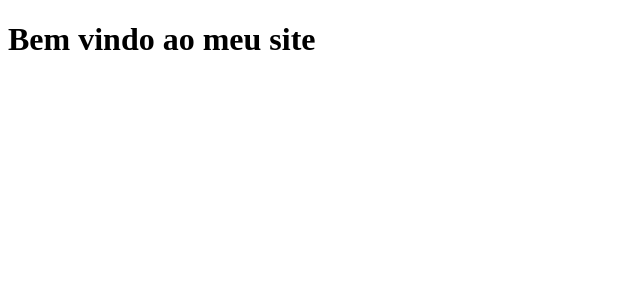
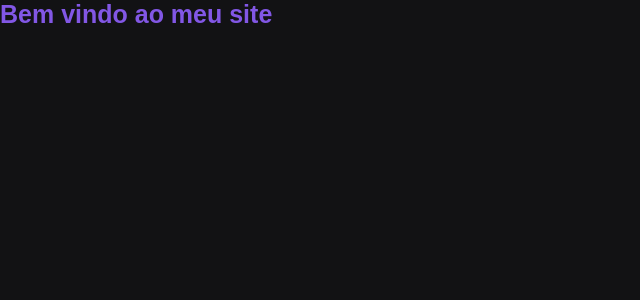
Before and after one commit to matheuseufrasio2/my-landing, a Next.js app: page / in a window 1280 px wide. Shown: the top 300 px of the page, without its empty margins (0-640 px from the left). Built offline with nearby package versions, Linux system fonts and the light colour scheme.

Commit message:
adiconado styled components

```diff
--- /dev/null
+++ b/babel.config.js
@@ -0,0 +1,4 @@
+module.exports = {
+  presets: ["next/babel"],
+  plugins: [["styled-components", { "ssr": true, "displayName": true, }]]
+ }
--- a/package.json
+++ b/package.json
@@ -10,13 +10,16 @@
   "dependencies": {
     "next": "10.0.3",
     "react": "17.0.1",
-    "react-dom": "17.0.1"
+    "react-dom": "17.0.1",
+    "styled-components": "^5.2.1"
   },
   "devDependencies": {
     "@types/node": "^14.14.10",
     "@types/react": "^17.0.0",
+    "@types/styled-components": "^5.1.4",
     "@typescript-eslint/eslint-plugin": "^4.9.0",
     "@typescript-eslint/parser": "^4.9.0",
+    "babel-plugin-styled-components": "^1.12.0",
     "eslint": "^7.15.0",
     "eslint-config-airbnb": "^18.2.1",
     "eslint-config-prettier": "^7.0.0",
--- a/pages/_app.tsx
+++ b/pages/_app.tsx
@@ -1,5 +1,12 @@
-function MyApp({ Component, pageProps }) {
-  return <Component {...pageProps} />
+import React from 'react';
+import { AppProps } from 'next/app';
+import GlobalStyles from '../styles/GlobalStyles';
+
+export default function MyApp({ Component, pageProps }: AppProps) {
+  return (
+    <>
+      <GlobalStyles />
+      <Component {...pageProps} />
+    </>
+  );
 }
-
-export default MyApp
--- /dev/null
+++ b/pages/_document.tsx
@@ -0,0 +1,56 @@
+import React from 'react';
+import Document, {
+  DocumentContext,
+  Html,
+  Head,
+  Main,
+  NextScript,
+} from 'next/document';
+import { ServerStyleSheet } from 'styled-components';
+
+export default class MyDocument extends Document {
+  static async getInitialProps(ctx: DocumentContext) {
+    const sheet = new ServerStyleSheet();
+    const originalRenderPage = ctx.renderPage;
+
+    try {
+      ctx.renderPage = () =>
+        originalRenderPage({
+          enhanceApp: App => props => sheet.collectStyles(<App {...props} />),
+        });
+
+      const initialProps = await Document.getInitialProps(ctx);
+      return {
+        ...initialProps,
+        styles: (
+          <>
+            {initialProps.styles}
+            {sheet.getStyleElement()}
+          </>
+        ),
+      };
+    } finally {
+      sheet.seal();
+    }
+  }
+
+  render() {
+    return (
+      <Html lang="pt-BR">
+        <Head>
+          <meta charSet="utf-8" />
+
+          <link
+            href="https://fonts.googleapis.com/css2?family=Roboto:wght@400;500;700&display=swap"
+            rel="stylesheet"
+          />
+          <link rel="shortcut icon" href="/static/favicon.ico" />
+        </Head>
+        <body>
+          <Main />
+          <NextScript />
+        </body>
+      </Html>
+    );
+  }
+}
--- a/pages/index.tsx
+++ b/pages/index.tsx
@@ -1,8 +1,9 @@
 import React from 'react';
+import { Title } from '../styles/pages/Home';
 
 const Home: React.FC = () => (
   <div>
-    <h1>Bem vindo ao meu site</h1>
+    <Title>Bem vindo ao meu site</Title>
   </div>
 );
 
--- /dev/null
+++ b/styles/GlobalStyles.ts
@@ -0,0 +1,15 @@
+import { createGlobalStyle } from 'styled-components';
+
+export default createGlobalStyle`
+  * {
+    margin: 0;
+    padding: 0;
+    box-sizing: border-box;
+  }
+
+  body {
+    background: #121214;
+    color: #fff;
+    font-family: Arial, Helvetica, sans-serif;
+  }
+`;
--- /dev/null
+++ b/styles/pages/Home.ts
@@ -0,0 +1,6 @@
+import styled from 'styled-components';
+
+export const Title = styled.h1`
+  font-size: 25px;
+  color: #8257e5;
+`;
```
Also changed, not shown: .eslintrc.json, 2 other files (tests, documents, lock files or other folders).
